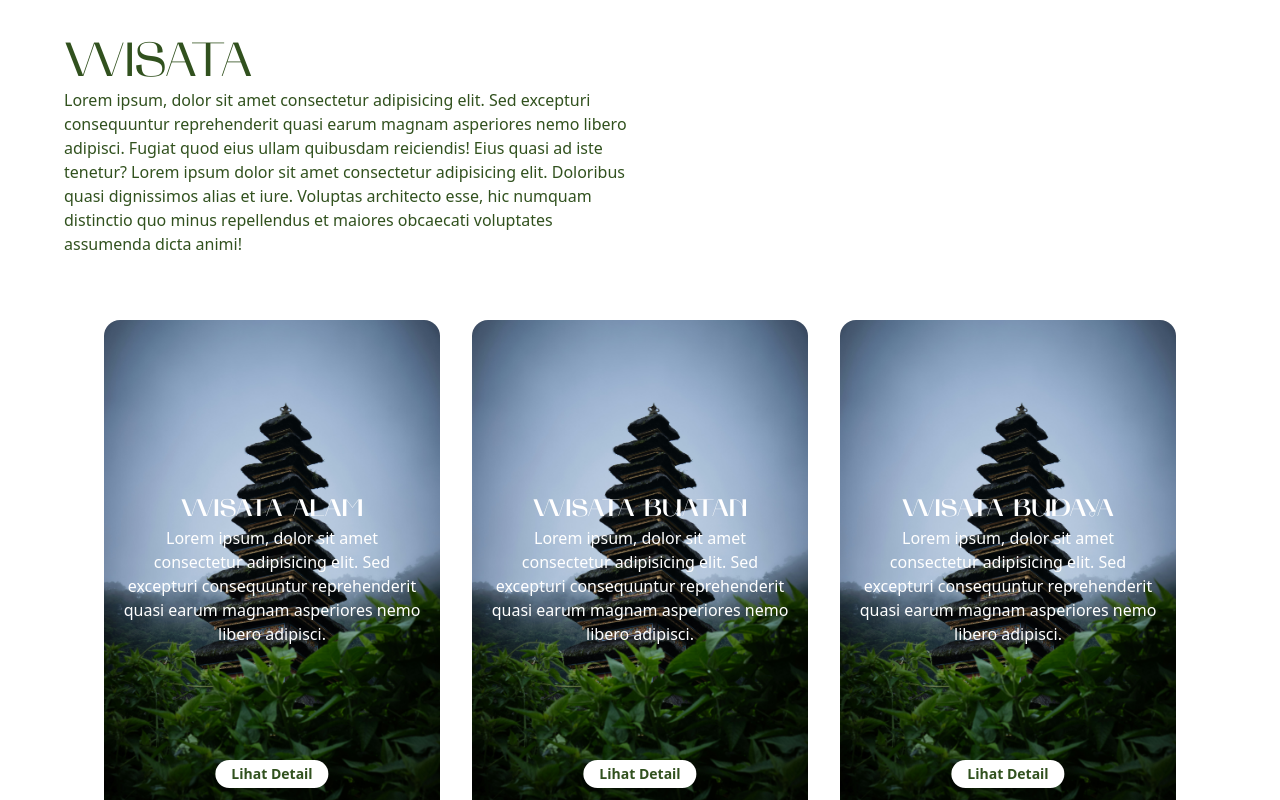
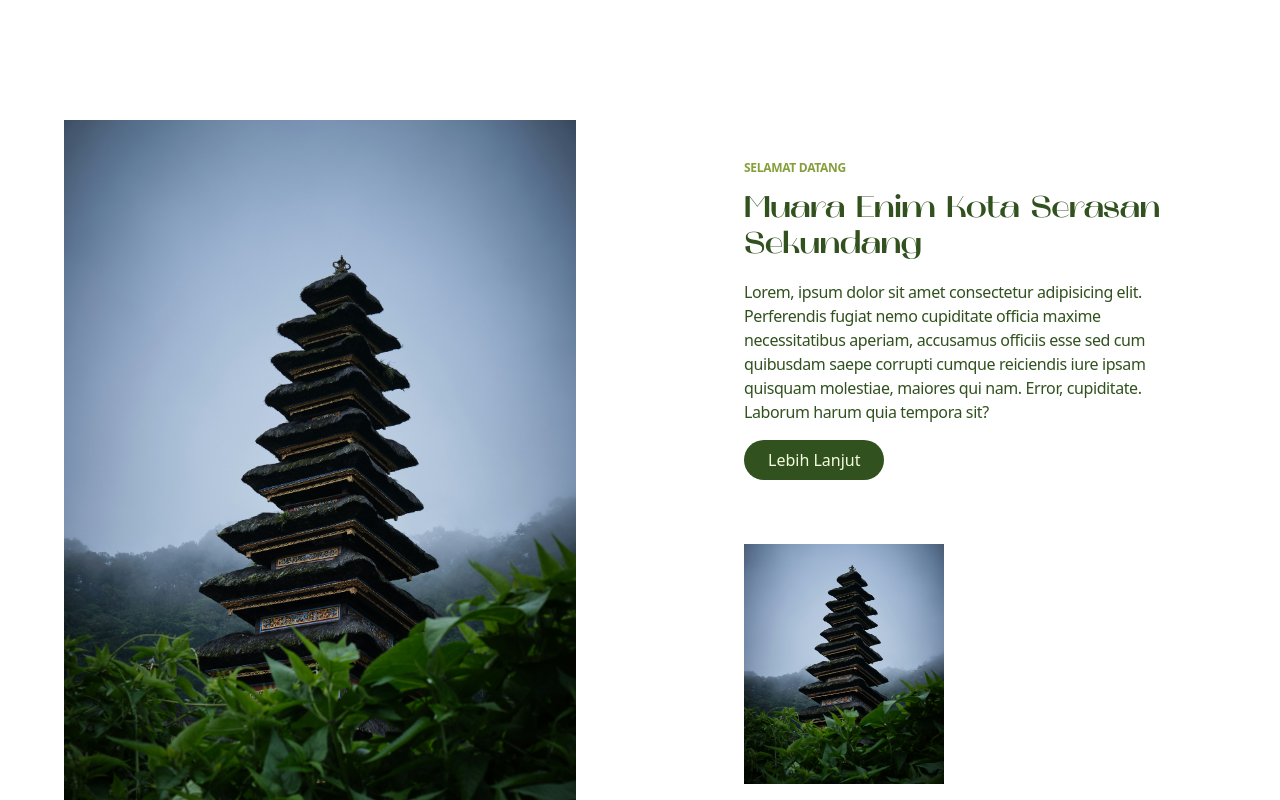
Before and after one commit to NataJNegara/skripsi-maya, a Next.js app: page / in a window 1280 px wide. Shown: the part 840-1640 px from the top of the page. Built offline with nearby package versions, Linux system fonts and the light colour scheme.

Commit message:
feat: adding introduction section - homepage

```diff
--- a/src/app/globals.css
+++ b/src/app/globals.css
@@ -132,11 +132,23 @@
   body {
     @apply bg-background text-brand;
   }
+
+  p {
+    @apply 2xl:text-lg tracking-tight;
+  }
+
+  h1 {
+    @apply text-5xl xl:text-8xl 2xl:text-9xl font-mak uppercase;
+  }
+
+  h2 {
+    @apply text-2xl xl:text-5xl 2xl:text-7xl font-mak uppercase;
+  }
 }
 
 @layer components {
   .section {
-    @apply w-full h-full py-20;
+    @apply w-full h-full my-30 xl:my-40;
   }
 
   .button-brand {
@@ -147,11 +159,3 @@
     @apply px-4 sm:px-8 xl:px-16 2xl:px-20;
   }
 }
-
-h1 {
-  @apply text-5xl xl:text-8xl 2xl:text-9xl font-mak uppercase;
-}
-
-h2 {
-  @apply text-2xl xl:text-5xl 2xl:text-7xl font-mak uppercase;
-}
--- a/src/app/page.tsx
+++ b/src/app/page.tsx
@@ -1,6 +1,7 @@
 import Hero from "@/components/Hero";
 import BlogSection from "@/components/homepage/BlogSection";
 import EventSection from "@/components/homepage/EventSection";
+import Introduction from "@/components/homepage/Introduction";
 import WisataCategory from "@/components/homepage/WisataCategory";
 import EyeCatcher from "@/components/shared/EyeCatcher";
 
@@ -9,6 +10,7 @@ export default function Home() {
     <>
       <Hero />
       <div className="padding-x">
+        <Introduction />
         <WisataCategory />
         <EventSection />
         <BlogSection />
--- /dev/null
+++ b/src/components/homepage/Introduction.tsx
@@ -0,0 +1,51 @@
+import Image from "next/image";
+import Link from "next/link";
+
+const Introduction = () => {
+  return (
+    <section className="min-h-screen section">
+      <div className="grid xl:grid-cols-2 gap-8 xl:gap-32">
+        <div className="relative h-[70vh] xl:h-full xl:min-h-screen">
+          <Image
+            src="/images/wisata-01.jpg"
+            alt="image of muara enim introduction"
+            fill
+            className="object-cover"
+          />
+        </div>
+        <div className="xl:p-10 2xl:p-20">
+          <div className="flex flex-col gap-4 mb-16">
+            <p className="uppercase text-xs font-bold text-brand-secondary">
+              selamat datang
+            </p>
+            <p className="text-2xl xl:text-3xl 2xl:text-5xl font-semibold font-mak">
+              Muara Enim Kota Serasan Sekundang
+            </p>
+            <p>
+              Lorem, ipsum dolor sit amet consectetur adipisicing elit.
+              Perferendis fugiat nemo cupiditate officia maxime necessitatibus
+              aperiam, accusamus officiis esse sed cum quibusdam saepe corrupti
+              cumque reiciendis iure ipsam quisquam molestiae, maiores qui nam.
+              Error, cupiditate. Laborum harum quia tempora sit?
+            </p>
+            <Link
+              href="/tentang"
+              className="button-brand px-6 py-2 rounded-full w-fit">
+              Lebih Lanjut
+            </Link>
+          </div>
+          <div className="relative mx-auto xl:mx-0 h-[240px] w-[200px] 2xl:h-[280px] 2xl:w-[240px]">
+            <Image
+              src="/images/wisata-01.jpg"
+              alt="secondary image of muara enim introduction"
+              fill
+              className="object-cover"
+            />
+          </div>
+        </div>
+      </div>
+    </section>
+  );
+};
+
+export default Introduction;
```
